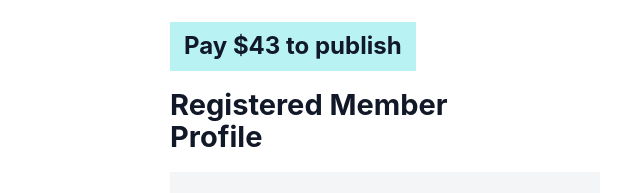
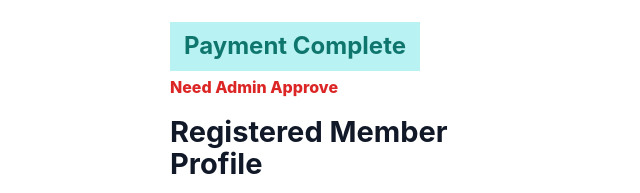
Before and after one commit to izvi83629/bm-dc8226, a plain HTML site: page index.html in a window 1280 px wide. Shown: the top 193 px of the page, without its empty margins (255-895 px from the left). Drawn offline with Linux system fonts and the light colour scheme.

Commit message:
update.index.html

```diff
--- a/index.html
+++ b/index.html
@@ -31,19 +31,30 @@
       padding-top: 4px;
     }
 
+    .status-banner-wrap {
+      display: inline-block;
+      max-width: 100%;
+    }
+
     .paste-banner {
       background-color: #b8f2f2;
       padding: 10px 14px;
       display: inline-block;
-      max-width: 100%;
     }
 
     .paste-banner h1 {
-      color: #111827;
+      color: #0f766e;
       font-size: 24px;
       font-weight: 700;
       line-height: 1.2;
-      white-space: pre-line;
+    }
+
+    .admin-approve-text {
+      color: #dc2626;
+      font-size: 16px;
+      font-weight: 800;
+      line-height: 1.3;
+      margin-top: 6px;
     }
 
     .section-title {
@@ -219,8 +230,11 @@
 <body id="top">
   <main class="page-wrapper">
     <header class="org-header">
-      <div class="paste-banner">
-        <h1 id="bannerText">Pay $43 to publish</h1>
+      <div class="status-banner-wrap">
+        <div class="paste-banner">
+          <h1 id="paymentText">Payment Complete</h1>
+        </div>
+        <div class="admin-approve-text" id="adminText">Need Admin Approve</div>
       </div>
     </header>
 
@@ -244,7 +258,7 @@ Profile</h2>
     <section class="details-section" id="detailsSection"></section>
 
     <footer class="footer-meta">
-      <div id="generatedText">Generated on: 23/11/2026 12:46 PM</div>
+      <div id="generatedText">Generated on: 25/11/2026 11:28 AM</div>
       <div class="footer-actions">
         <a href="#top">Back to Top</a> · <a href="#" onclick="window.print(); return false;">Print Page</a>
       </div>
@@ -253,7 +267,8 @@ Profile</h2>
 
   <script>
     const profileData = {
-      bannerText: "Pay $43 to publish",
+      paymentText: "Payment Complete",
+      adminText: "Need Admin Approve",
       sectionTitle: "Registered Member\nProfile",
       photo1: "photo1.jpg?v=2",
       photo2: "photo1.jpg?v=2",
@@ -261,7 +276,7 @@ Profile</h2>
       badgeCaption: "Member ID Number",
       badgePill: "D-13005",
       memberName: "SAYIM HOSSEN ASIF",
-      generatedOn: "Generated on: 23/11/2026 12:46 PM",
+      generatedOn: "Generated on: 25/11/2026 11:28 AM",
       topMeta: [
         { label: "Reg. Year", value: "2025", cls: "year" },
         { label: "Reg. Valid Till", value: "05/2035", cls: "valid" },
@@ -277,7 +292,8 @@ Profile</h2>
       ]
     };
 
-    document.getElementById("bannerText").textContent = profileData.bannerText;
+    document.getElementById("paymentText").textContent = profileData.paymentText;
+    document.getElementById("adminText").textContent = profileData.adminText;
     document.getElementById("sectionTitle").textContent = profileData.sectionTitle;
 
     function renderImage(id, src, fallback) {
```
